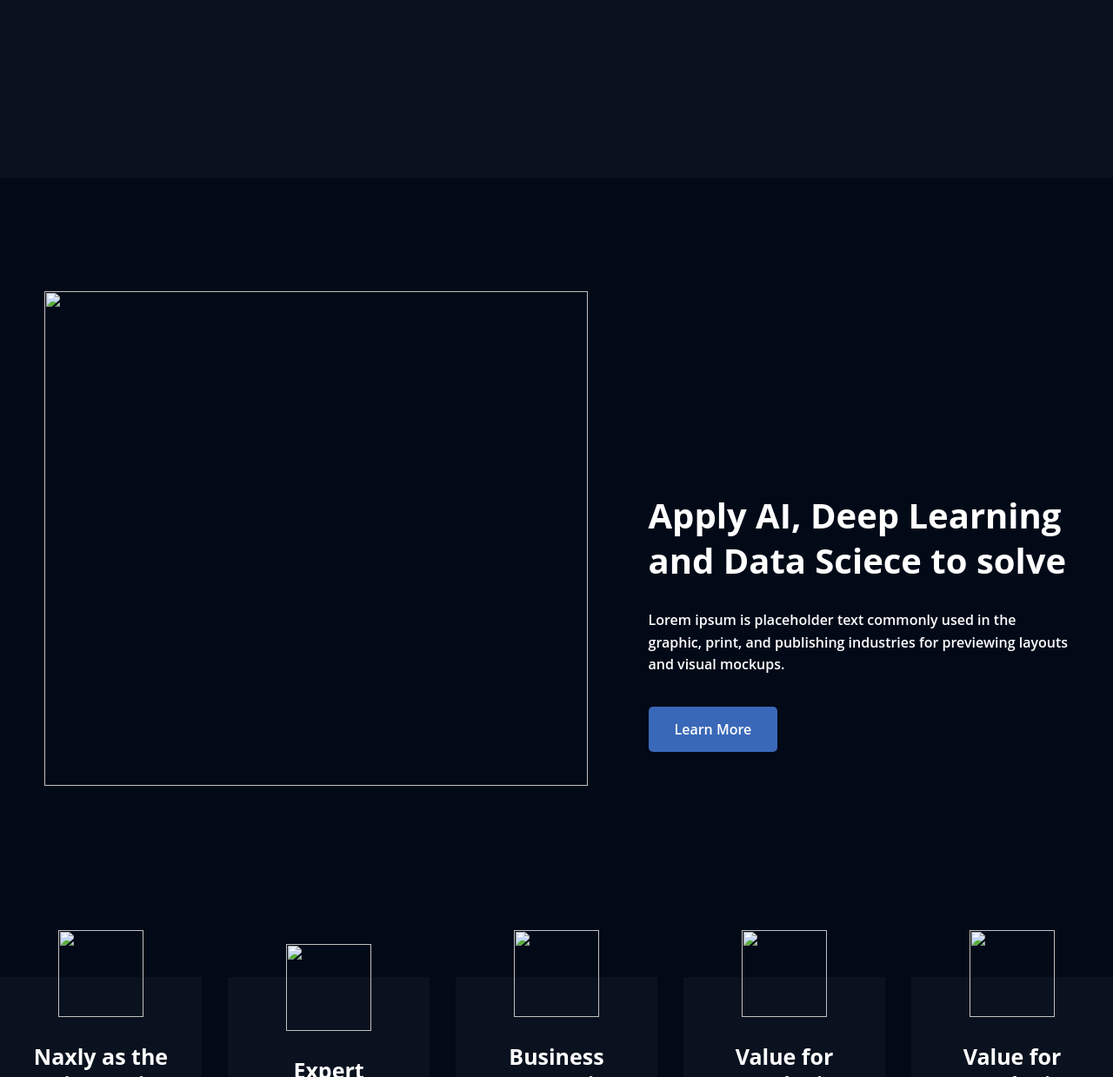
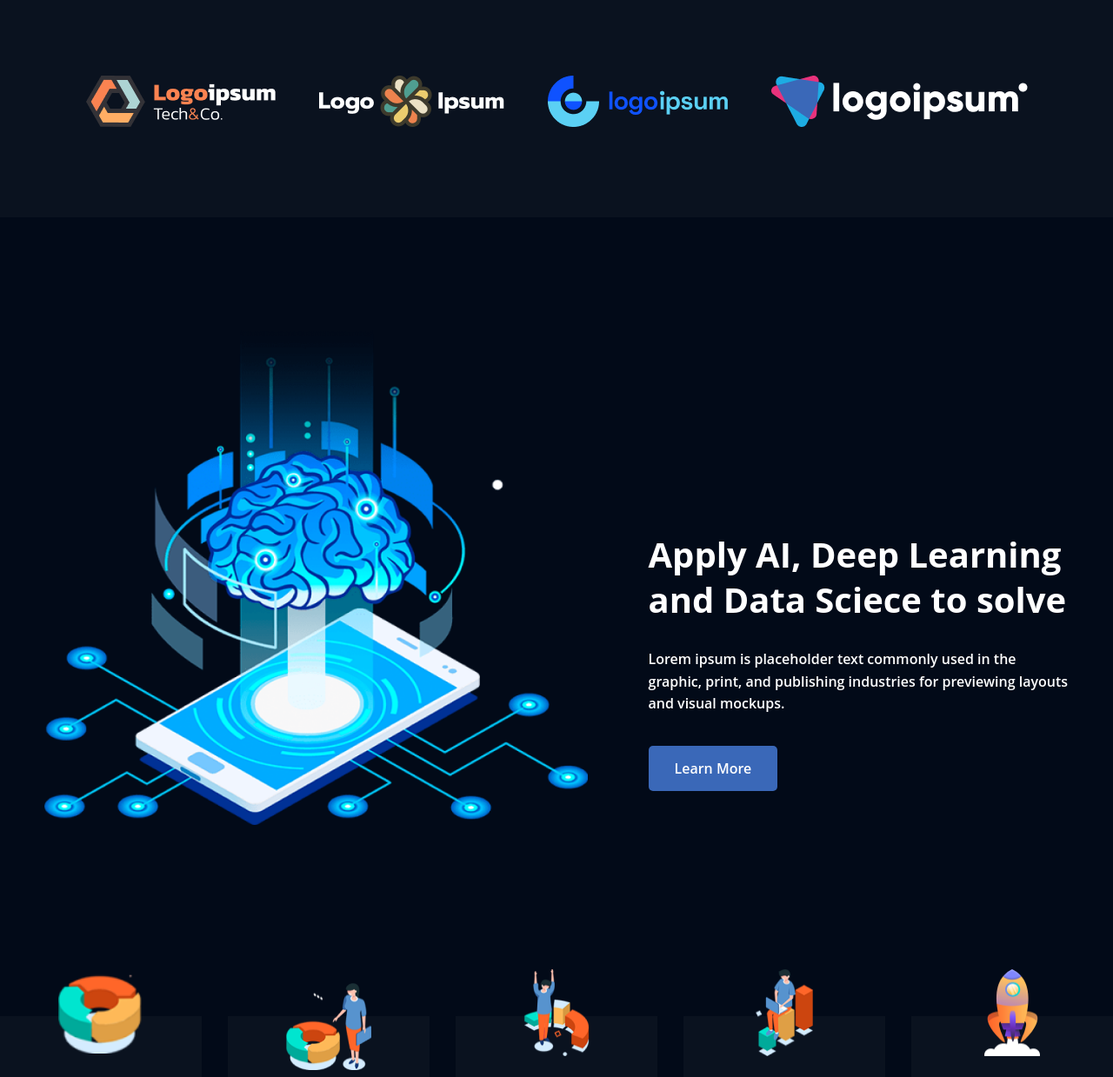
Before and after one commit to QWSAR/Isevich, a plain HTML site: page index.html in a window 1280 px wide. Shown: the part 640-1879 px from the top of the page at 87% size. Drawn offline with Linux system fonts and the light colour scheme; files whose address does not match are found by name.

Commit message:
Update index.html

```diff
--- a/index.html
+++ b/index.html
@@ -11,7 +11,7 @@
     <header class="header">
         <div class="header__top">
             <div class="header__logo">
-                <img class="logo-img" src="img/Group 396.svg" alt="logo">
+                <img class="logo-img" src="Group 396.svg" alt="logo">
                 <a class="logo-text" href="#">
                     Artificial Intelligence
                 </a>
@@ -40,21 +40,21 @@
               </div>
             </div>
             <div class="header__isevich">
-                <img src="/img/9 1.png" alt="попочка" class="header__picture">
+                <img src="9 1.png" alt="попочка" class="header__picture">
             </div>
         </div>
         <div class="semohcka">
-            <div class="logo1"><img src="/img/Group 400.png" alt=""></div>
-            <div class="logo2"><img src="/img/Group 2401.png" alt=""></div>
-            <div class="logo3"><img src="/img/Group 403.png" alt=""></div>
-            <div class="logo4"><img src="/img/Group 404.png" alt=""></div>
+            <div class="logo1"><img src="Group 400.png" alt=""></div>
+            <div class="logo2"><img src="Group 2401.png" alt=""></div>
+            <div class="logo3"><img src="Group 403.png" alt=""></div>
+            <div class="logo4"><img src="Group 404.png" alt=""></div>
         </div>
         <!-- <hr class="style"> -->
     </header>
 
     <main class="main">
         <div class="foto">
-            <img src="/img/about foto 4.png" alt="" class="kartinka">
+            <img src="about foto 4.png" alt="" class="kartinka">
             <div class="texsta">
                 <h2 class="textglav">Apply AI, Deep Learning and Data Sciece to solve</h2>
                 <p class="text">Lorem ipsum is placeholder text commonly used in the graphic, print, and publishing industries for previewing layouts and visual mockups.</p>
@@ -63,27 +63,27 @@
         </div>
         <div class="karusel">
             <div class="carousel__item">
-                <img src="/img/item-3 1.png" alt="" class="item-icon">
+                <img src="item-3 1.png" alt="" class="item-icon">
                 <h3 class="item-title">Naxly as the Winners in Global Agency Awards</h3>
                 <p class="itemtext">Lorem ipsum is placeholder text commonly used in print, and publishing industries for previewing layouts and visual mockups.</p>
             </div>
             <div class="carousel__item">
-                <img src="/img/item2-3 1.png" alt="" class="item-icon">
+                <img src="item2-3 1.png" alt="" class="item-icon">
                 <h3 class="item-title">Expert Prespective Agency Awards</h3>
                 <p class="itemtext">Lorem ipsum is placeholder text commonly used in print, and publishing industries for previewing layouts and visual mockups.</p>
             </div>
             <div class="carousel__item">
-                <img src="/img/item3-3 1.png" alt="" class="item-icon">
+                <img src="item3-3 1.png" alt="" class="item-icon">
                 <h3 class="item-title">Business Prespective Global Agency Awards</h3>
                 <p class="itemtext">Lorem ipsum is placeholder text commonly used in print, and publishing industries for previewing layouts and visual mockups.</p>
             </div>
             <div class="carousel__item">
-                <img src="/img/item4-3 1.png" alt="" class="item-icon">
+                <img src="item4-3 1.png" alt="" class="item-icon">
                 <h3 class="item-title">Value for Results in Global Agency Awards</h3>
                 <p class="itemtext">Lorem ipsum is placeholder text commonly used in print, and publishing industries for previewing layouts and visual mockups.</p>
             </div>
             <div class="carousel__item">
-                <img src="/img/item5-3 1.png" alt="" class="item-icon">
+                <img src="item5-3 1.png" alt="" class="item-icon">
                 <h3 class="item-title">Value for Results in Global Agency Awards</h3>
                 <p class="itemtext">Lorem ipsum is placeholder text commonly used in print, and publishing industries for previewing layouts and visual mockups.</p>
             </div>
@@ -96,14 +96,14 @@
                 <p class="text4">Lorem ipsum is placeholder text commonly used in the graphic, print, and publishing .</p>
                 <p class="text5">Lorem ipsum is placeholder text commonly used in the graphic, print, and publishing industries for previewing layouts and visual mockups.</p>
             </div>
-            <img src="/img/about3 33331.png" alt="" class="foto3">
+            <img src="about3 33331.png" alt="" class="foto3">
         </div>
     </main>
 
     <footer class="footer">
         <div class="blok">
             <div class="ramka1">
-                <img class="logoimg" src="/img/Group 396.svg" alt="" class="logo">
+                <img class="logoimg" src="Group 396.svg" alt="" class="logo">
                 <p class="text1">Artificial Intelligence</p>
                 <p class="text2">Lorem ipsum is placeholder text commonly used in the graphic, print, and layouts and visual mockups.</p>
                 <div class="bomba">
```
